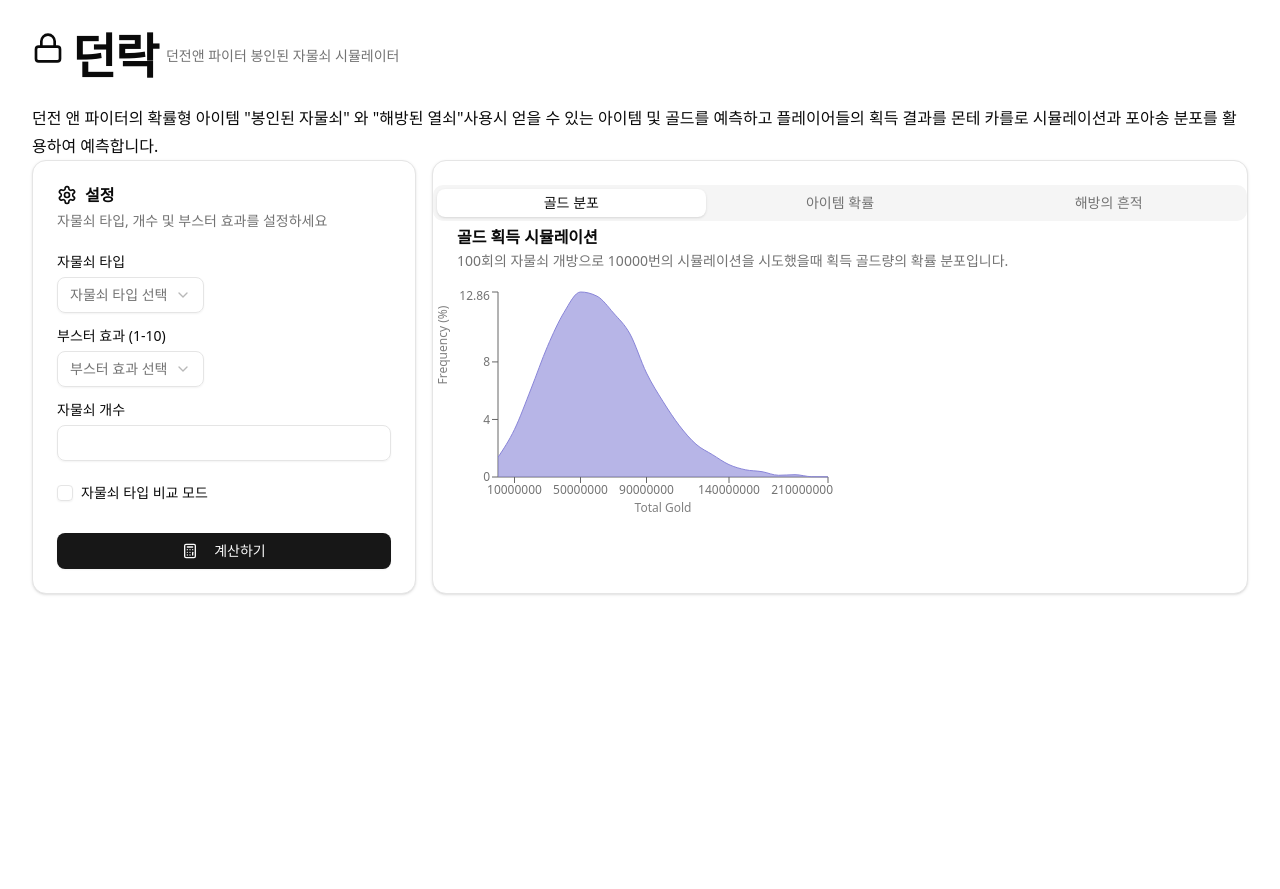
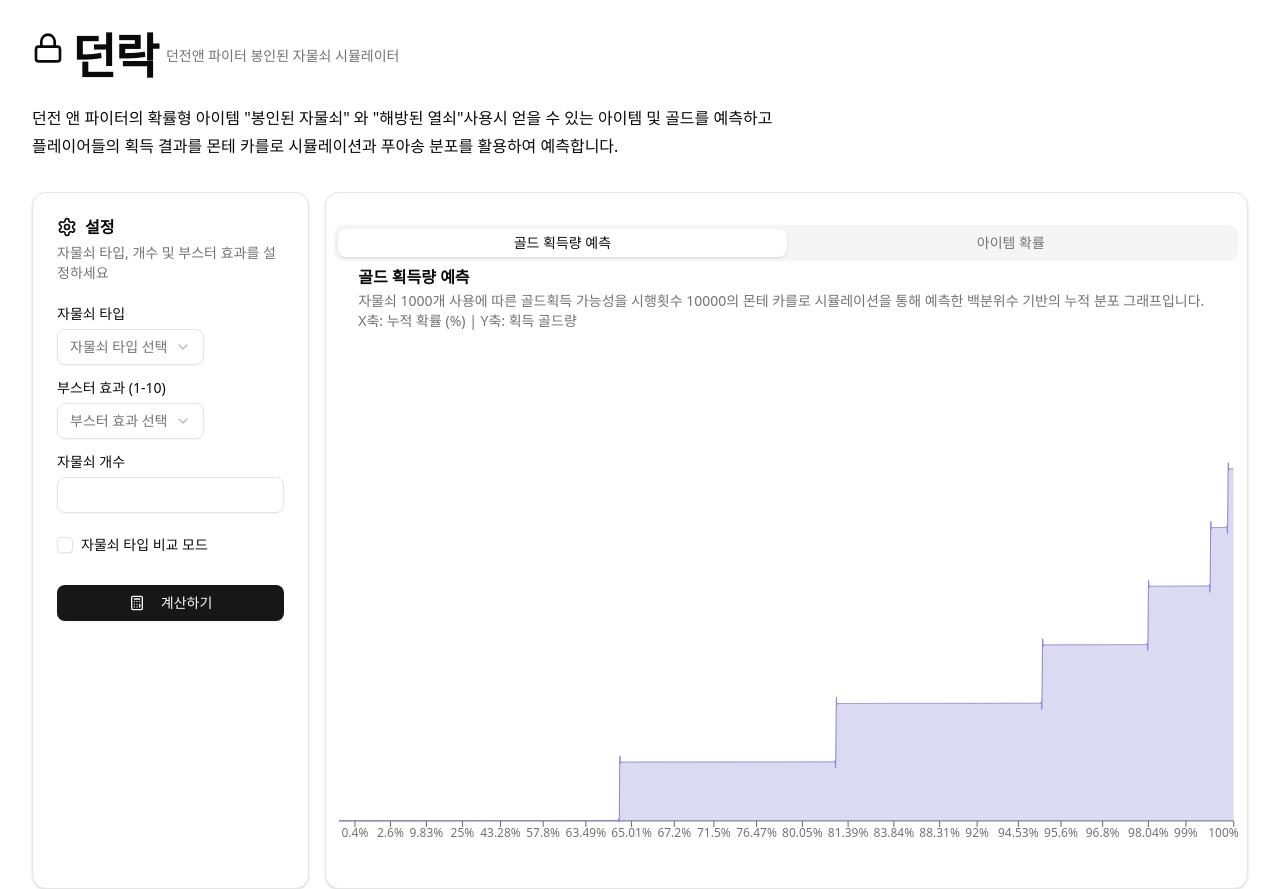
Before and after one commit to ysh4296/dflock, a Next.js app: page / in a window 1280 px wide. Before the commit the page ends 800 px from the top, so only its background shows below. Built offline with nearby package versions, Linux system fonts and the light colour scheme.

Commit message:
feat:[UI] edit layout & graph design

```diff
--- a/app/layout.tsx
+++ b/app/layout.tsx
@@ -13,7 +13,7 @@ export default function RootLayout({
 }>) {
   return (
     <html lang="en">
-      <body className="m-8">{children}</body>
+      <body className="p-8 h-screen w-screen">{children}</body>
     </html>
   );
 }
--- a/app/page.tsx
+++ b/app/page.tsx
@@ -8,7 +8,7 @@ import { Lock } from "lucide-react";
 export default function Home() {
   return (
     <>
-      <header>
+      <header className="mb-8">
         <div className="flex flex-row gap-2">
           <Lock className="h-8 w-8" />
           <h1 className="scroll-m-20 text-4xl font-extrabold tracking-tight lg:text-5xl">
@@ -20,19 +20,24 @@ export default function Home() {
         </div>
         <p className="leading-7 [&:not(:first-child)]:mt-6">
           던전 앤 파이터의 확률형 아이템 "봉인된 자물쇠" 와 "해방된 열쇠"사용시
-          얻을 수 있는 아이템 및 골드를 예측하고 플레이어들의 획득 결과를 몬테
-          카를로 시뮬레이션과 포아송 분포를 활용하여 예측합니다.
+          얻을 수 있는 아이템 및 골드를 예측하고
+          <br /> 플레이어들의 획득 결과를 몬테 카를로 시뮬레이션과 푸아송 분포를
+          활용하여 예측합니다.
         </p>
       </header>
       <main className="flex flex-row gap-4">
         <SimulationSettingForm />
 
-        <Card className="flex grow">
-          <Tabs defaultValue="distribution">
-            <TabsList className="grid w-full grid-cols-3">
-              <TabsTrigger value="distribution">골드 분포</TabsTrigger>
+        <Card className="flex grow" style={{ width: "100vw" }}>
+          <Tabs defaultValue="distribution" className="p-2">
+            <TabsList className="grid w-full grid-cols-2">
+              <TabsTrigger value="distribution">골드 획득량 예측</TabsTrigger>
               <TabsTrigger value="items">아이템 확률</TabsTrigger>
-              <TabsTrigger value="liberation">해방의 흔적</TabsTrigger>
+              {/**
+               * @todo
+               * 해방의 흔적 그래프 추가
+               */}
+              {/* <TabsTrigger value="liberation">해방의 흔적</TabsTrigger> */}
             </TabsList>
             <TabsContent value="distribution" className="space-y-4">
               <GoldExpectationChart />
--- a/components/chart/goldExpectationChart.tsx
+++ b/components/chart/goldExpectationChart.tsx
@@ -3,7 +3,7 @@
 import { calculateTotalGold, monteCarloSimulation } from "@/lib/calculator";
 import { goldData } from "@/mock/goldData";
 import { normalLock1 } from "@/mock/itemData";
-import { Area, AreaChart, Tooltip, XAxis, YAxis } from "recharts";
+import { Area, AreaChart, Tooltip, XAxis } from "recharts";
 
 import { CardDescription, CardHeader, CardTitle } from "@/components/ui/card";
 import { type ChartConfig, ChartContainer } from "@/components/ui/chart";
@@ -11,7 +11,7 @@ import { type ChartConfig, ChartContainer } from "@/components/ui/chart";
 const TRIES = 10000;
 
 const GoldExpectationChart = () => {
-  const data = monteCarloSimulation(normalLock1, TRIES, 1000);
+  const data = monteCarloSimulation(normalLock1, TRIES, 100);
   const goldDatas = calculateTotalGold(data, goldData);
 
   const frequencyMap: Record<number, number> = {};
@@ -19,15 +19,31 @@ const GoldExpectationChart = () => {
     frequencyMap[totalGold] = (frequencyMap[totalGold] || 0) + 1;
   });
 
-  // 확률을 백분율로 변환하여 숫자형 데이터로 처리
-  const chartData = Object.keys(frequencyMap).map((gold) => ({
-    totalGold: Number(gold),
-    frequency: (frequencyMap[Number(gold)] / TRIES) * 100, // 백분율로 변환
-  }));
+  // totalGold 값을 오름차순으로 정렬
+  const sortedGolds = Object.entries(frequencyMap)
+    .map(([gold, frequency]) => ({ gold: Number(gold), frequency }))
+    .sort((a, b) => a.gold - b.gold);
+
+  // 전체 빈도수 계산
+  const totalFrequency = sortedGolds.reduce(
+    (sum, { frequency }) => sum + frequency,
+    0,
+  );
+
+  // 누적 분포 데이터 생성
+  let cumulativeFrequency = 0;
+  const chartData: { percentile: number; totalGold: number }[] =
+    sortedGolds.map(({ gold, frequency }) => {
+      cumulativeFrequency += frequency;
+      return {
+        percentile: (cumulativeFrequency / totalFrequency) * 100, // 누적 백분율
+        totalGold: gold, // 해당 백분위수에서 얻을 수 있는 골드량
+      };
+    });
 
   const chartConfig = {
-    frequency: {
-      label: "Frequency (%)",
+    totalGold: {
+      label: "Total Gold",
       color: "hsl(var(--chart-1))",
     },
   } satisfies ChartConfig;
@@ -35,36 +51,28 @@ const GoldExpectationChart = () => {
   return (
     <>
       <CardHeader>
-        <CardTitle>골드 획득 시뮬레이션</CardTitle>
+        <CardTitle>골드 획득량 예측</CardTitle>
         <CardDescription>
-          100회의 자물쇠 개방으로 10000번의 시뮬레이션을 시도했을때 획득
-          골드량의 확률 분포입니다.
+          자물쇠 1000개 사용에 따른 골드획득 가능성을 시행횟수 10000의 몬테
+          카를로 시뮬레이션을 통해 예측한 백분위수 기반의 누적 분포
+          그래프입니다.
+          <br />
+          X축: 누적 확률 (%) | Y축: 획득 골드량
         </CardDescription>
       </CardHeader>
-      <ChartContainer className="w-100" config={chartConfig}>
+      <ChartContainer config={chartConfig}>
         <AreaChart data={chartData}>
           <XAxis
-            dataKey="totalGold"
-            label={{
-              value: "Total Gold",
-              position: "insideBottom",
-              offset: -5,
-            }}
-          />
-          <YAxis
-            label={{
-              value: "Frequency (%)",
-              angle: -90,
-              position: "insideLeft",
-            }}
-            domain={[0, "dataMax"]} // Y축의 최대값을 데이터 최대값에 맞춤
+            dataKey="percentile"
+            tickFormatter={(tick) => `${tick}%`}
+            domain={[0, 100]}
           />
           <Tooltip />
           <Area
-            type="monotone"
-            dataKey="frequency"
+            type="natural"
+            dataKey="totalGold"
             stroke="#8884d8"
-            fill="#8884d8"
+            fill="rgba(136, 132, 216, 0.5)"
           />
         </AreaChart>
       </ChartContainer>
--- a/components/chart/poisson.tsx
+++ b/components/chart/poisson.tsx
@@ -45,7 +45,7 @@ const Poisson = () => {
           자물쇠 1000개를 사용했을 때 이달의 아이템 획득 개수별 확률 분포입니다.
         </CardDescription>
       </CardHeader>
-      <ChartContainer className="w-100" config={chartConfig}>
+      <ChartContainer config={chartConfig}>
         <AreaChart
           accessibilityLayer
           data={chartData}
@@ -55,18 +55,9 @@ const Poisson = () => {
           }}
         >
           <CartesianGrid vertical={false} />
-          <XAxis
-            dataKey="num"
-            tickLine={false}
-            axisLine={false}
-            tickMargin={8}
-            tickFormatter={(value) => value.slice(0, 3)}
-          />
+          <XAxis dataKey="num" tickFormatter={(value) => value.slice(0, 3)} />
           <XAxis
             dataKey="probability"
-            tickLine={false}
-            axisLine={false}
-            tickMargin={8}
             tickFormatter={(value) => value.slice(0, 3)}
           />
           <ChartTooltip
--- a/mock/goldData.ts
+++ b/mock/goldData.ts
@@ -10,4 +10,19 @@ export const goldData = [
     quantity: 1,
     gold: 10000000,
   },
+  { name: "장비 보호권", quantity: 1, gold: 600 },
+  { name: "증폭 보호권", quantity: 1, gold: 300 },
+  { name: "해방된 칼레이도 박스", quantity: 1, gold: 2500 },
+  { name: "해방된 칼레이도 박스", quantity: 10, gold: 2500 },
+  { name: "해방된 칼레이도 박스", quantity: 30, gold: 2500 },
+  { name: "칸나의 맛있는 수제빵", quantity: 10, gold: 2500 },
+  { name: "칸나의 맛있는 수제빵", quantity: 20, gold: 2500 },
+  { name: "칸나의 맛있는 수제빵", quantity: 50, gold: 200 },
+  { name: "칸나의 맛있는 우유", quantity: 10, gold: 200 },
+  { name: "칸나의 맛있는 우유", quantity: 20, gold: 200 },
+  { name: "칸나의 맛있는 우유", quantity: 50, gold: 200 },
+  { name: "패왕의 계약 3일", quantity: 1, gold: 100 },
+  { name: "달인의 계약 3일", quantity: 1, gold: 100 },
+  { name: "성장의 계약 3일", quantity: 1, gold: 100 },
+  { name: "큐브의 계약 7일", quantity: 1, gold: 100 },
 ];
```
